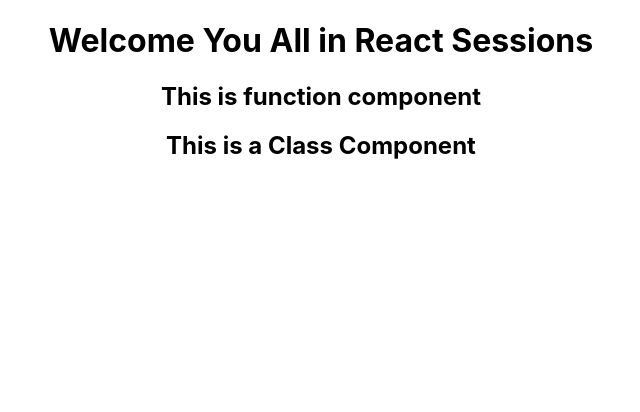
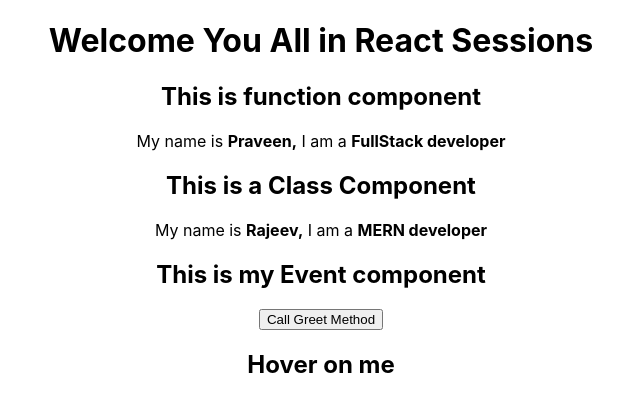
Before and after one commit to dhrubb2101/ReactApp, a React (Create React App) app: page / in a window 1280 px wide. Shown: the top 412 px of the page, without its empty margins (319-959 px from the left). Built offline with nearby package versions, Linux system fonts and the light colour scheme.

Commit message:
Add event handling and props destructuring examples in components

```diff
--- a/src/App.js
+++ b/src/App.js
@@ -2,6 +2,7 @@
 import './App.css';
 import ClassComp from './components/ClassComp';
 import FunctionComp from './components/FunctionComp';
+import MyEventComp from './components/MyEventComp';
 
 function App() {
   return (
@@ -21,8 +22,9 @@ function App() {
         </a>
       </header> */}
       <h1>Welcome You All in React Sessions</h1>
-      <FunctionComp></FunctionComp>
-      <ClassComp></ClassComp>
+      <FunctionComp empName="Praveen" post="FullStack developer"/>
+      <ClassComp empName="Rajeev" post="MERN developer"/>
+      <MyEventComp />
     </div>
   );
 }
--- a/src/components/ClassComp.js
+++ b/src/components/ClassComp.js
@@ -2,8 +2,14 @@ import React, { Component } from "react";
 
 class ClassComp extends Component{
 
+
     render(){
-        return <h2>This is a Class Component</h2>
+        const {empName,post} = this.props //destructuring of
+        return (<div>
+        <h2>This is a Class Component</h2>
+        {/* <p>My name is <strong>{this.props.empName},</strong> I am a <strong>{this.props.post}</strong></p>  */}
+        <p>My name is <strong>{empName},</strong> I am a <strong>{post}</strong></p>
+        </div>)
     }
 
 }
--- a/src/components/FunctionComp.js
+++ b/src/components/FunctionComp.js
@@ -1,8 +1,18 @@
 
 
-const FunctionComp = () => {   // to create a arrow function this is the syntax const FunctionComp = () => { //
+// const FunctionComp = (props) => {
+const FunctionComp = ({empName,post}) => {
+
+
+    // to create a arrow function this is the syntax const FunctionComp = () => { //
     //to create a normal function the syntax is function FunctionComp(){}
-    return <h2>This is function component</h2>
+
+    // const {empName,post} =props; //destructuring of props
+    return( <div>
+     <h2>This is function component</h2>
+     {/* <p>My name is <strong>{props.empName},</strong> I am a <strong>{props.post}</strong></p> */}
+     <p>My name is <strong>{empName},</strong> I am a <strong>{post}</strong></p>
+     </div>)
 }
 
 export default FunctionComp;
--- /dev/null
+++ b/src/components/MyEventComp.js
@@ -0,0 +1,23 @@
+
+
+const MyEventComp = () => { //we use const so as to not a create a duplicate component like it and also we don't wanna change it's value at runtime.
+
+    const greet = () => {
+        window.alert("Good Morning Friends");
+    }
+
+    const welcome = (comp,...emp) => {
+        window.alert(`Welcome you ${emp} in ${comp}`);
+    }
+
+    return(<div>
+        <h2>This is my Event component</h2>
+        <button type="button" onClick={()=>greet()}>Call Greet Method</button>
+        <h2 onMouseOver={()=>welcome("Opteamix","Pooja")}>Hover on me</h2>
+        </div>)
+
+}
+
+
+
+export default MyEventComp;
```
Also changed, not shown: 1 other file (tests, documents, lock files or other folders).
